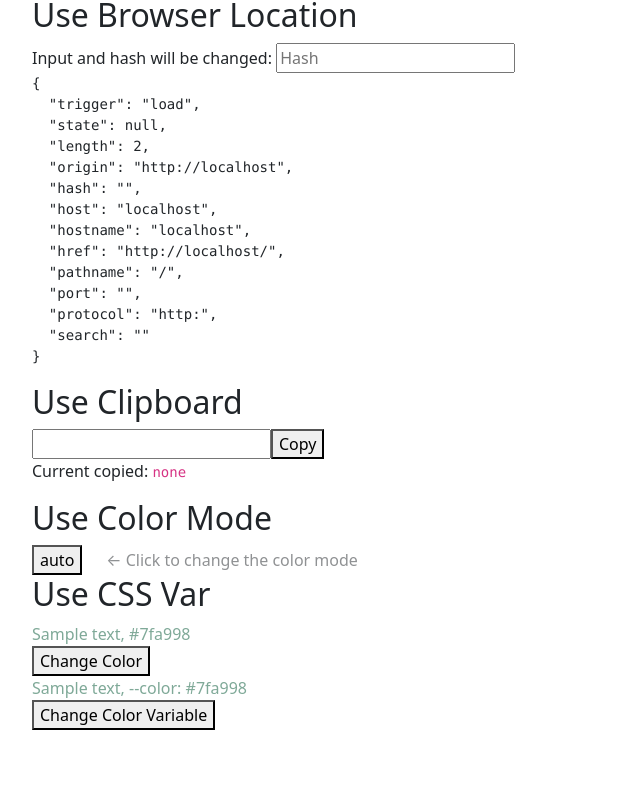
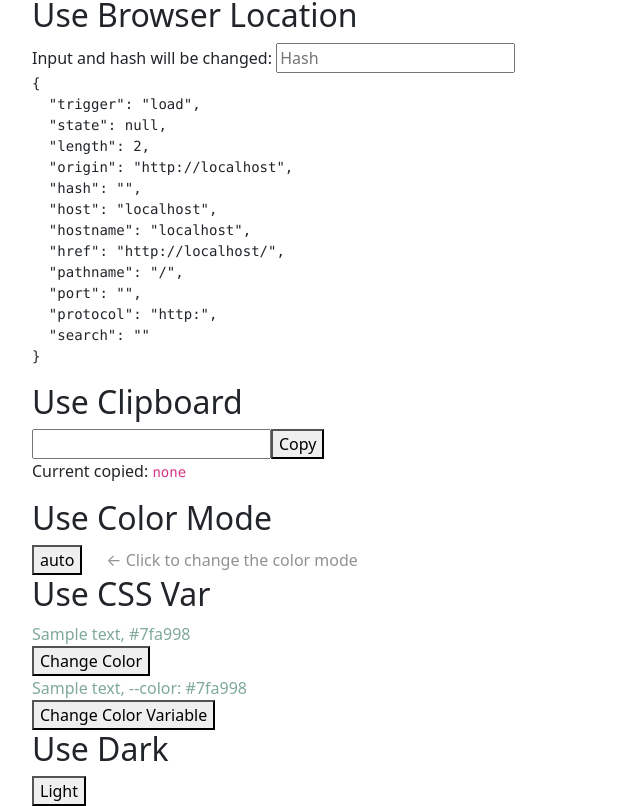
Before and after one commit to UlakhovichKate/vueUse, a Vue app in the folder vueUse/: page / in a window 1280 px wide. Shown: the part 4520-5326 px from the top of the page, without its empty margins (0-640 px from the left). Before the commit the page ends 5250 px from the top, so only its background shows below. Built offline with nearby package versions, Linux system fonts and the light colour scheme; no server answers.

Commit message:
UseDark.vue

```diff
--- a/vueUse/src/App.vue
+++ b/vueUse/src/App.vue
@@ -34,6 +34,7 @@
     <use-clipboard/>
     <use-color-mode/>
     <use-css-var/>
+    <use-dark/>
   </main>
 </template>
 
@@ -70,6 +71,7 @@
   import UseClipboard from "./vueUseComponents/UseClipboard.vue";
   import UseColorMode from "./vueUseComponents/UseColorMode.vue";
   import UseCssVar from "./vueUseComponents/UseCssVar.vue";
+  import UseDark from "./vueUseComponents/UseDark.vue";
 
 
 
--- /dev/null
+++ b/vueUse/src/vueUseComponents/UseDark.vue
@@ -0,0 +1,18 @@
+<template>
+  <h2>Use Dark</h2>
+
+  <button @click="toggleDark()">
+    <span class="ml-2">{{ isDark ? 'Dark' : 'Light' }}</span>
+  </button>
+</template>
+
+<script setup>
+import { useDark, useToggle } from '@vueuse/core'
+
+const isDark = useDark()
+const toggleDark = useToggle(isDark)
+</script>
+
+<style scoped>
+
+</style>
```
